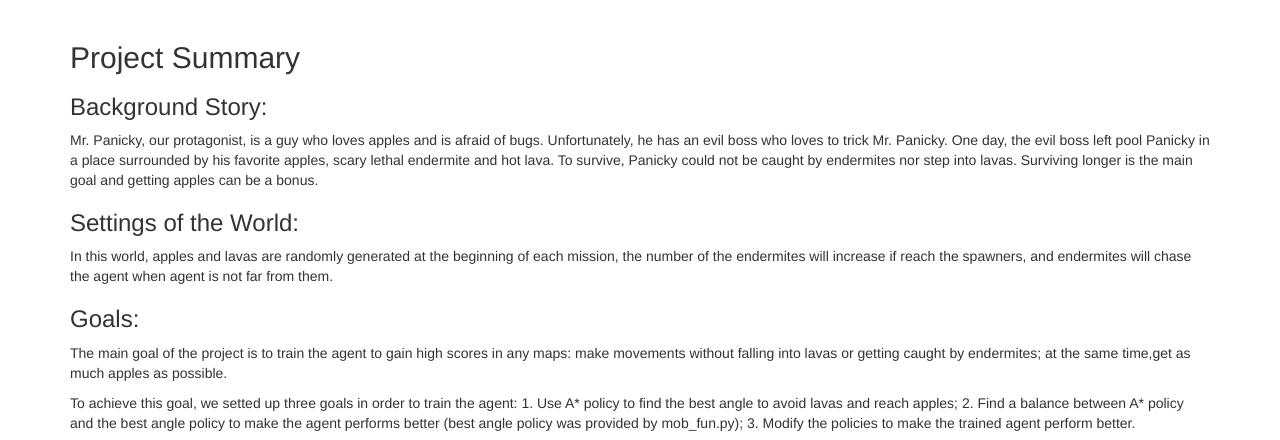
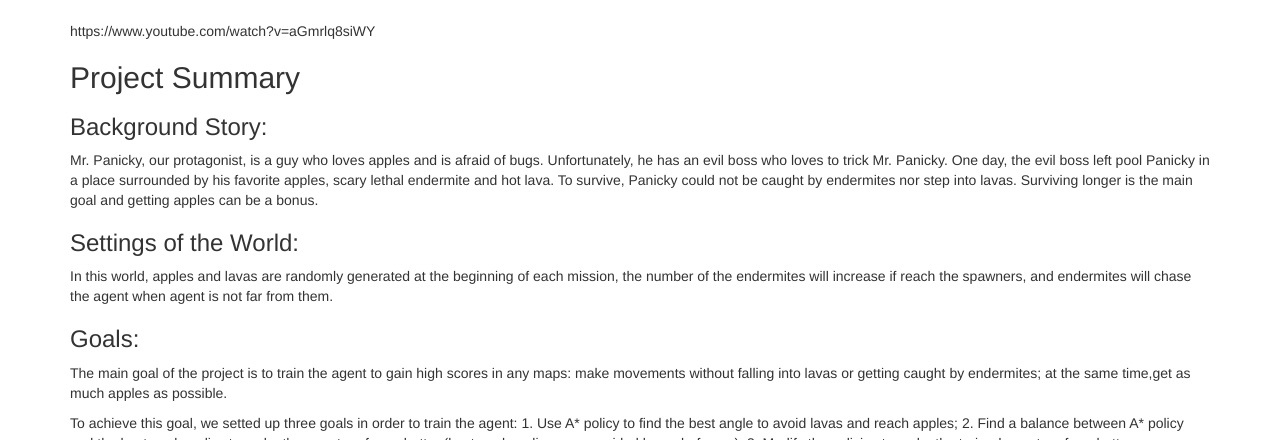
Before and after one commit to Leoll1020/Greedy-Panicky--Grab-Those-Patty, a Jekyll site: the page built from docs/final.md, in a window 1280 px wide and 900 px high, cut to the strip 460-900 px from the top of the window. Built offline with Jekyll 4.4.1, drawn with Linux system fonts in a browser that asks for light colours.

Commit message:
Create final.md

```diff
--- a/docs/final.md
+++ b/docs/final.md
@@ -6,9 +6,10 @@
 ## Video Report
 <br />
 <div id="video_frame">
-  <iframe src="https://www.youtube.com/watch?v=aGmrlq8siWY" frameborder="0" allowfullscreen></iframe>
+  <iframe src="https://youtu.be/aGmrlq8siWY" frameborder="0" allowfullscreen></iframe>
 </div>
 <br />
+https://www.youtube.com/watch?v=aGmrlq8siWY
 
 ## Project Summary
 ### Background Story:
```
